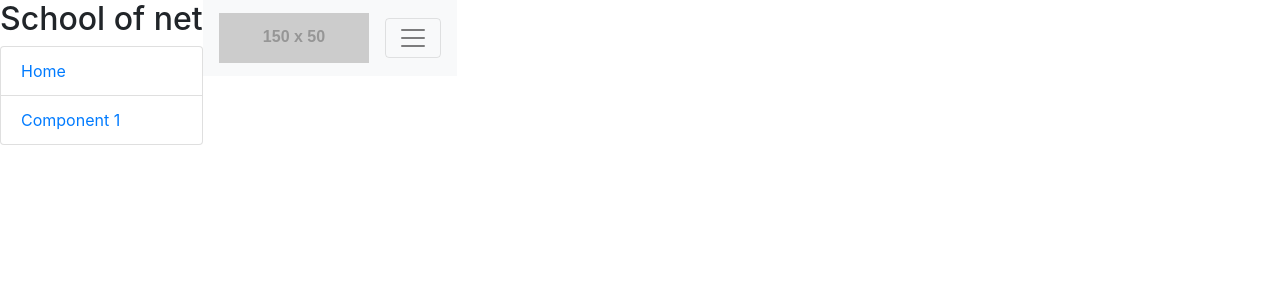
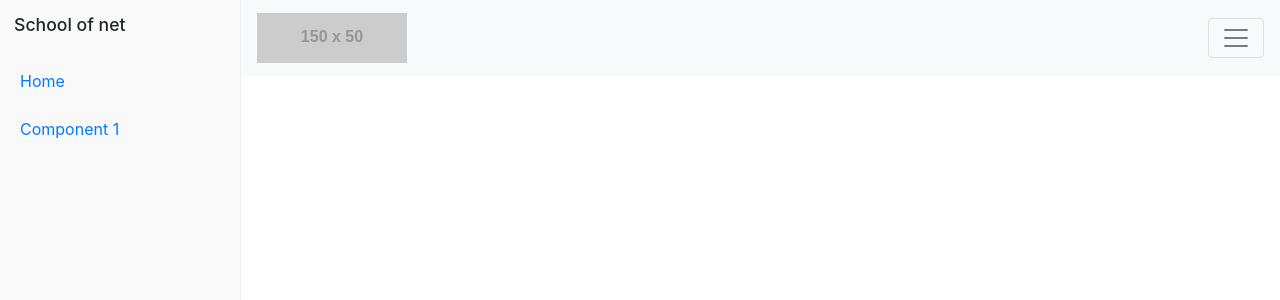
Before and after one commit to agftech/admin-template-react, a React (Create React App) app: page / in a window 1280 px wide. Shown: the top 300 px of the page. Built offline with nearby package versions, Linux system fonts and the light colour scheme.

Commit message:
:sparkles: update styles

```diff
--- a/src/styles/app.css
+++ b/src/styles/app.css
@@ -1,15 +1,46 @@
+html {
+  height: 100%;
+  min-height: 100%; }
+
+body {
+  height: 100%;
+  min-height: 100%; }
+
+#root {
+  height: 100%;
+  min-height: 100%; }
+
+#main-wrapper {
+  height: 100%;
+  min-height: 100%; }
+
+#sidebar {
+  height: 100%;
+  min-height: 100%;
+  background: #f9f9f9;
+  border-right: 1px solid #eeeeee; }
+  #sidebar .sidebar-title h2 {
+    padding: 0.8em;
+    font-size: 1.1em; }
+  #sidebar .list-group {
+    width: 15em; }
+    #sidebar .list-group .list-group-item {
+      background: #f9f9f9;
+      border: none;
+      border-radius: 0; }
+
+#content-wrapper {
+  width: 100%; }
+  #content-wrapper .content-dynamic {
+    padding: 1em; }
+
+/** EXTERNAL PAGES **/
 body.bg-blue {
   background: #499bea;
   background: -moz-linear-gradient(left, #499bea 0%, #207ce5 100%);
-  background: -webkit-gradient(
-    left top,
-    right top,
-    color-stop(0%, #499bea),
-    color-stop(100%, #207ce5)
-  );
+  background: -webkit-gradient(left top, right top, color-stop(0%, #499bea), color-stop(100%, #207ce5));
   background: -webkit-linear-gradient(left, #499bea 0%, #207ce5 100%);
   background: -o-linear-gradient(left, #499bea 0%, #207ce5 100%);
   background: -ms-linear-gradient(left, #499bea 0%, #207ce5 100%);
   background: linear-gradient(to right, #499bea 0%, #207ce5 100%);
-  filter: progid:DXImageTransform.Microsoft.gradient( startColorstr='#499bea', endColorstr='#207ce5', GradientType=1 );
-}
+  filter: progid:DXImageTransform.Microsoft.gradient( startColorstr='#499bea', endColorstr='#207ce5', GradientType=1 ); }
```
